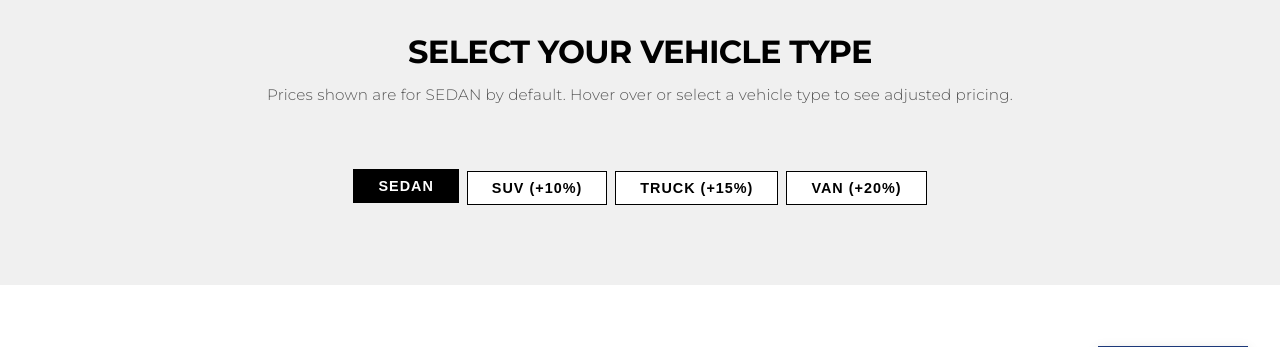
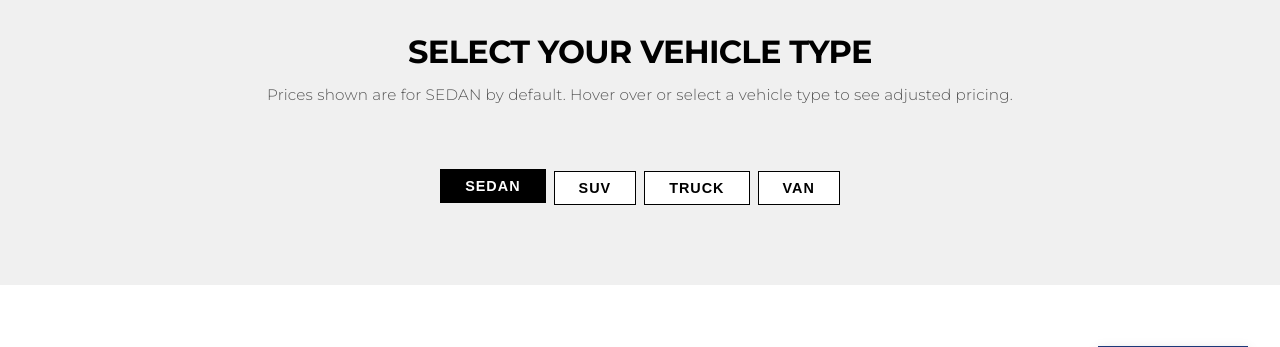
Before and after one commit to nashid7/refnautostudio, a Flask app: page /pricing in a window 1280 px wide. Shown: the part 382-729 px from the top of the page. Run offline with Flask 3, Linux system fonts and the light colour scheme.

Commit message:
Update pricing.html

```diff
--- a/templates/pricing.html
+++ b/templates/pricing.html
@@ -18,9 +18,9 @@
     <div class="vehicle-types-container" data-aos="fade-up">
         <div class="vehicle-types">
             <button type="button" class="vehicle-type active" data-vehicle="sedan" data-price-factor="1">SEDAN</button>
-            <button type="button" class="vehicle-type" data-vehicle="suv" data-price-factor="1.10">SUV (+10%)</button>
-            <button type="button" class="vehicle-type" data-vehicle="truck" data-price-factor="1.15">TRUCK (+15%)</button>
-            <button type="button" class="vehicle-type" data-vehicle="van" data-price-factor="1.20">VAN (+20%)</button>
+            <button type="button" class="vehicle-type" data-vehicle="suv" data-price-factor="1.10">SUV </button>
+            <button type="button" class="vehicle-type" data-vehicle="truck" data-price-factor="1.15">TRUCK </button>
+            <button type="button" class="vehicle-type" data-vehicle="van" data-price-factor="1.20">VAN </button>
         </div>
     </div>
 </section>
```
